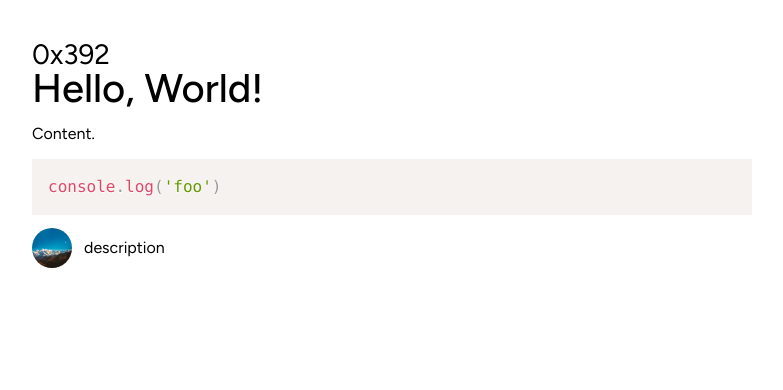
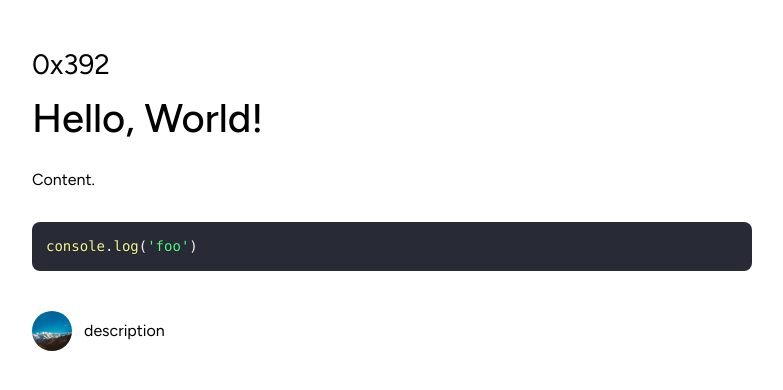
Before and after one commit to passionate-puppy/0x392, a Next.js app: page /posts/hello-world in a window 1280 px wide. Shown: the top 390 px of the page, without its empty margins (248-1031 px from the left). Built offline with nearby package versions, Linux system fonts and the light colour scheme.

Commit message:
Update styles

```diff
--- a/src/components/common/Layout/Layout.module.scss
+++ b/src/components/common/Layout/Layout.module.scss
@@ -1,6 +1,6 @@
 .container {
   display: flex;
   justify-content: center;
-  padding-top: 40px;
-  padding-bottom: 20px;
+  padding-top: 50px;
+  padding-bottom: 30px;
 }
--- /dev/null
+++ b/src/components/common/PostContent/PostContent.module.scss
@@ -0,0 +1,29 @@
+@import "styles/colors";
+@import "styles/typography";
+
+.container {
+  display: flex;
+  flex-direction: column;
+  gap: 28px;
+  line-height: 28px;
+
+  p {
+    margin: 0;
+  }
+
+  ol,
+  ul {
+    padding: 0;
+    margin: 0;
+  }
+
+  pre {
+    margin: 0;
+  }
+
+  :not(pre) code {
+    @extend %font-code;
+
+    background-color: $cr-l-green-4;
+  }
+}
--- a/src/components/common/PostContent/index.tsx
+++ b/src/components/common/PostContent/index.tsx
@@ -1,5 +1,7 @@
 import ReactMarkdown from 'react-markdown'
 import { Prism as SyntaxHighlighter } from 'react-syntax-highlighter'
+import { dracula } from 'react-syntax-highlighter/dist/cjs/styles/prism'
+import styles from './PostContent.module.scss'
 import type { Post } from 'types/Post'
 
 export type PostContentProps = {
@@ -8,6 +10,7 @@ export type PostContentProps = {
 
 function PostContent({ content }: PostContentProps) {
   return (
+    <div className={styles.container}>
       <ReactMarkdown
         components={{
           code: ({ children, className }) => {
@@ -18,7 +21,15 @@ function PostContent({ content }: PostContentProps) {
             }
 
             return (
-            <SyntaxHighlighter language={match[1]}>
+              <SyntaxHighlighter
+                style={dracula}
+                customStyle={{
+                  borderRadius: 8,
+                  fontSize: 14,
+                  margin: 0,
+                }}
+                language={match[1]}
+              >
                 {String(children)}
               </SyntaxHighlighter>
             )
@@ -27,6 +38,7 @@ function PostContent({ content }: PostContentProps) {
       >
         {content}
       </ReactMarkdown>
+    </div>
   )
 }
 
--- a/src/components/common/SiteHeader/SiteHeader.module.scss
+++ b/src/components/common/SiteHeader/SiteHeader.module.scss
@@ -1,4 +1,4 @@
-@import 'styles/typography';
+@import "styles/typography";
 
 .siteHeader {
   a {
--- a/src/components/pages/IndexPage/IndexPage.module.scss
+++ b/src/components/pages/IndexPage/IndexPage.module.scss
@@ -3,7 +3,7 @@
 }
 
 .postPreviewList {
-  padding-top: 45px;
+  padding-top: 50px;
 }
 
 .socialLinks {
--- a/src/components/pages/PostPathPage/PostPathPage.module.scss
+++ b/src/components/pages/PostPathPage/PostPathPage.module.scss
@@ -0,0 +1,11 @@
+.title {
+  padding-top: 20px;
+}
+
+.postContent {
+  padding-top: 28px;
+}
+
+.author {
+  padding-top: 40px;
+}
--- a/src/components/pages/PostPathPage/index.tsx
+++ b/src/components/pages/PostPathPage/index.tsx
@@ -19,11 +19,15 @@ function PostPathPage({ post }: PostPathPageProps) {
   return (
     <Layout>
       <SiteHeader theme="secondary" />
-      <div className={styles.author}>
+      <div className={styles.title}>
         <PostTitle>{title}</PostTitle>
       </div>
-      <PostContent content={content} />
-      <Author />
+      <div className={styles.postContent}>
+        <PostContent content={content} />
+      </div>
+      <div className={styles.author}>
+        <Author />
+      </div>
     </Layout>
   )
 }
--- a/src/styles/colors.scss
+++ b/src/styles/colors.scss
@@ -1,3 +1,7 @@
+$cr-l-green-1: #52ca94;
+$cr-l-green-2: #7ce3b5;
+$cr-l-green-3: #d6f6e8;
+$cr-l-green-4: #ebfbf4;
 $cr-g-grey-1: #9ca19e;
 $cr-g-grey-2: #bcc2c0;
 $cr-g-grey-3: #d1d6d4;
--- a/src/styles/typography.scss
+++ b/src/styles/typography.scss
@@ -1,49 +1,55 @@
 $font-family: "Figtree", "Noto Sans TC", sans-serif;
-$h1-font-size: 40px;
-$h2-font-size: 32px;
-$h3-font-size: 28px;
-$h4-font-size: 24px;
-$h5-font-size: 20px;
-$h6-font-size: 16px;
-$paragraph-font-size: 16px;
-$description-font-size: 14px;
+$font-family-code: consolas, monaco, "Andale Mono", "Ubuntu Mono", monospace;
+$font-size-h1: 40px;
+$font-size-h2: 32px;
+$font-size-h3: 28px;
+$font-size-h4: 24px;
+$font-size-h5: 20px;
+$font-size-h6: 16px;
+$font-size-paragraph: 16px;
+$font-size-description: 14px;
+$font-size-code: 16px;
 
 %font-h1 {
-  font-size: $h1-font-size;
+  font-size: $font-size-h1;
   line-height: 1;
 }
 
 %font-h2 {
-  font-size: $h2-font-size;
+  font-size: $font-size-h2;
   line-height: 1;
 }
 
 %font-h3 {
-  font-size: $h3-font-size;
+  font-size: $font-size-h3;
   line-height: 1;
 }
 
 %font-h4 {
-  font-size: $h4-font-size;
+  font-size: $font-size-h4;
   line-height: 1;
 }
 
 %font-h5 {
-  font-size: $h5-font-size;
+  font-size: $font-size-h5;
   line-height: 1;
 }
 
 %font-h6 {
-  font-size: $h6-font-size;
+  font-size: $font-size-h6;
   line-height: 1;
 }
 
 %font-paragraph {
-  font-size: $paragraph-font-size;
+  font-size: $font-size-paragraph;
   line-height: 1;
 }
 
 %font-description {
-  font-size: $description-font-size;
+  font-size: $font-size-description;
   line-height: 1;
 }
+
+%font-code {
+  font-size: $font-size-code;
+}
```
Lines whose indentation alone changed are shown as unchanged.
